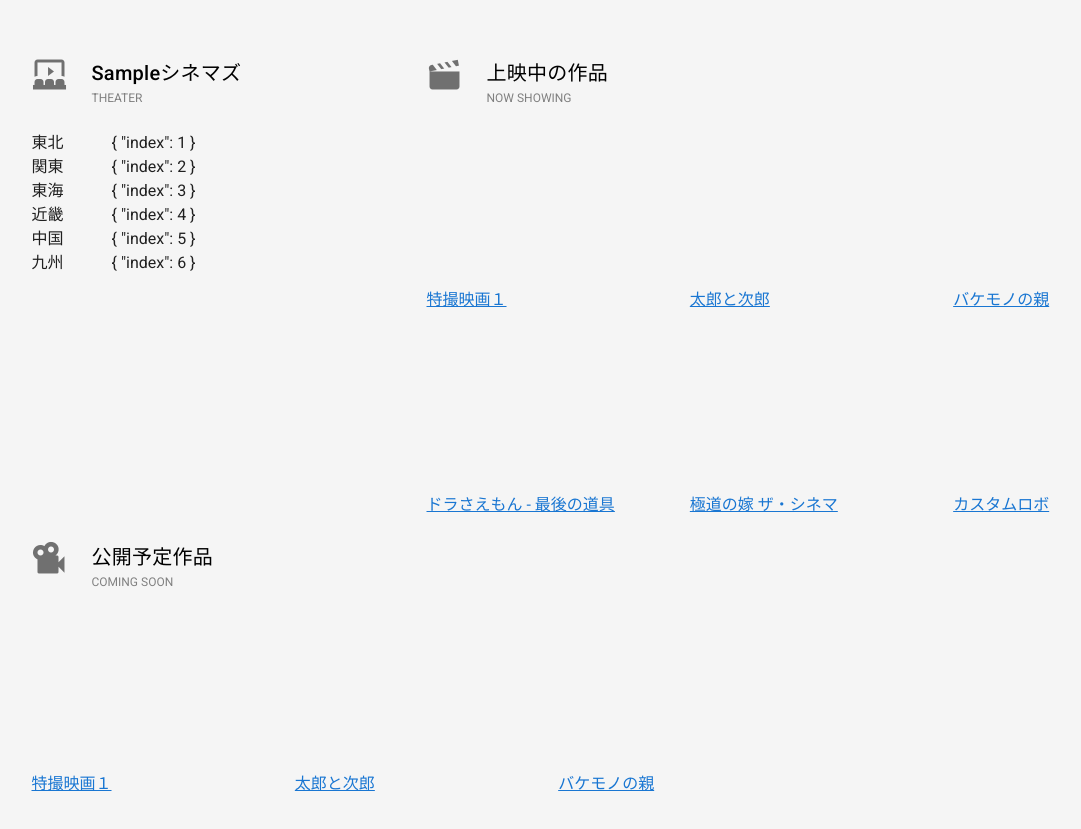
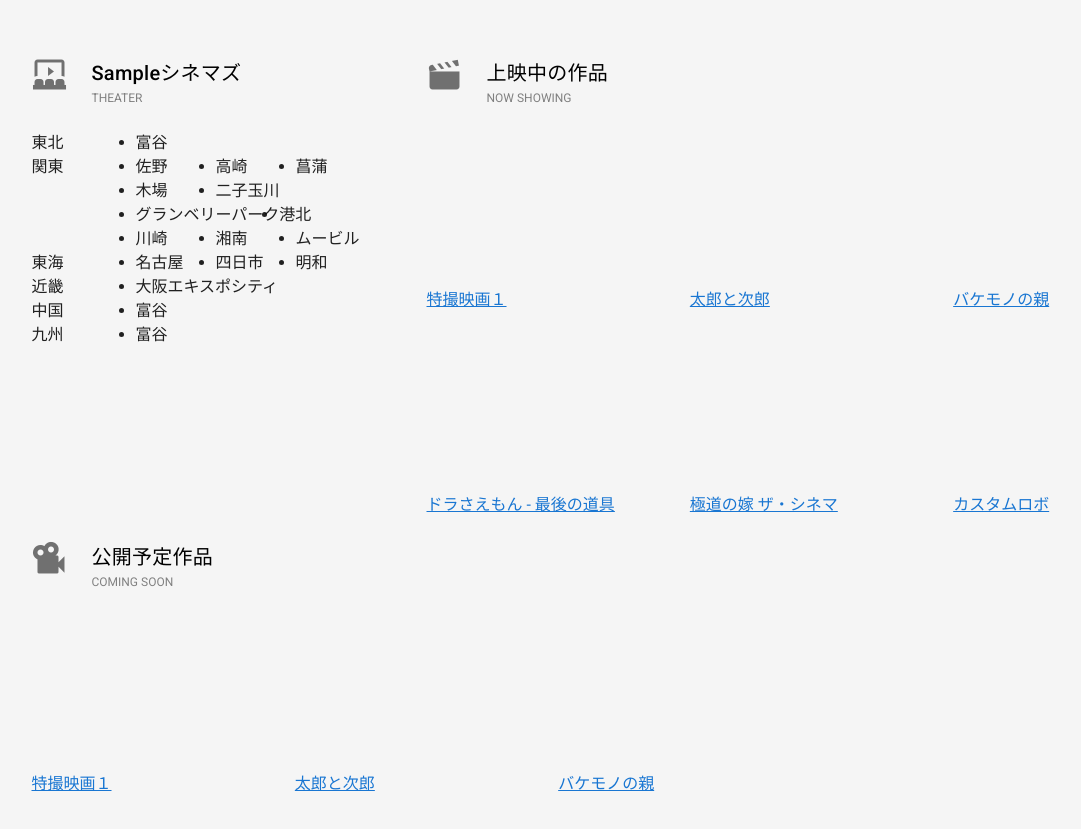
Before and after one commit to Taurin190/nuxt-sample, a Nuxt app: page / in a window 1280 px wide. Shown: the part 1066-1895 px from the top of the page, without its empty margins (28-1109 px from the left). Built offline with nearby package versions, Linux system fonts and the light colour scheme.

Commit message:
add flex wrap for theater list layout

```diff
--- a/components/molecules/TheaterList.vue
+++ b/components/molecules/TheaterList.vue
@@ -6,18 +6,27 @@
           {{ index }}
         </dt>
         <dd :key="theater.index">
-        {{ theater }}
+          <ul>
+            <li v-for="place in theater.list" :key="place.name">{{ place.name }}</li>
+          </ul>
         </dd>
       </template>
     </dl>
   </v-col>
 </template>
 <style>
-dt{
+dt {
   float: left;
 }
-dd{
+dd {
   margin-left: 80px;
+}
+ul {
+    display: flex;
+    flex-wrap: wrap;
+}
+li {
+    min-width: 80px;
 }
 </style>
 <script>
@@ -28,21 +37,101 @@ export default {
       theaters: {
         東北: {
           index: 1,
+          list: [
+            {
+              name: "富谷",
+              ename: "tomiya",
+            },
+          ],
         },
         関東: {
           index: 2,
+          list: [
+            {
+              name: "佐野",
+              ename: "sano",
+            },
+            {
+              name: "高崎",
+              ename: "takasaki",
+            },
+            {
+              name: "菖蒲",
+              ename: "shobu",
+            },
+            {
+              name: "木場",
+              ename: "kiba",
+            },
+            {
+              name: "二子玉川",
+              ename: "futakotamagawa",
+            },
+            {
+              name: "グランベリーパーク",
+              ename: "grandberrypark",
+            },
+            {
+              name: "港北",
+              ename: "kohoku",
+            },
+            {
+              name: "川崎",
+              ename: "kawasaki",
+            },
+            {
+              name: "湘南",
+              ename: "shonan",
+            },
+             {
+              name: "ムービル",
+              ename: "movil",
+            },
+          ],
         },
         東海: {
           index: 3,
+          list: [
+            {
+              name: "名古屋",
+              ename: "nagoya",
+            },
+            {
+              name: "四日市",
+              ename: "yokkaichi",
+            },
+            {
+              name: "明和",
+              ename: "meiwa",
+            },
+          ],
         },
         近畿: {
           index: 4,
+          list: [
+            {
+              name: "大阪エキスポシティ",
+              ename: "tomiya",
+            },
+          ],
         },
         中国: {
           index: 5,
+          list: [
+            {
+              name: "富谷",
+              ename: "tomiya",
+            },
+          ],
         },
         九州: {
           index: 6,
+          list: [
+            {
+              name: "富谷",
+              ename: "tomiya",
+            },
+          ],
         },
       },
     };
```
Lines whose indentation alone changed are shown as unchanged.
